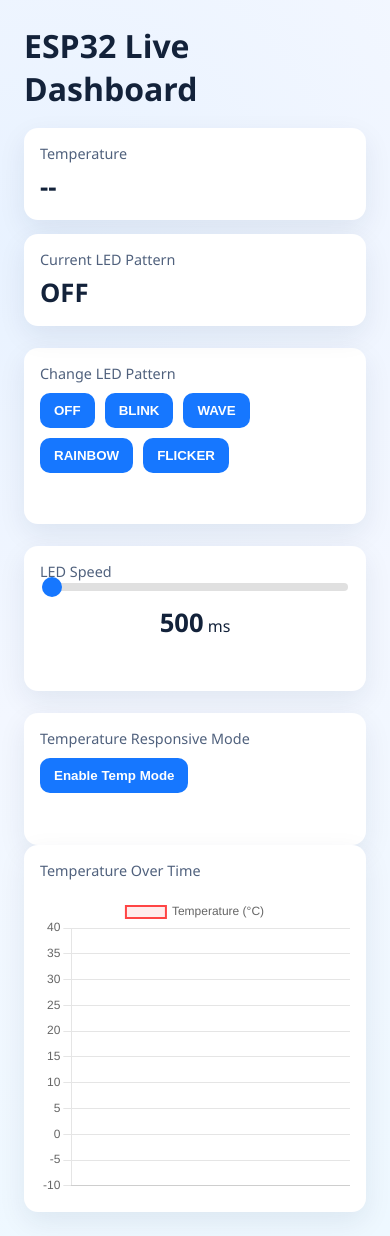
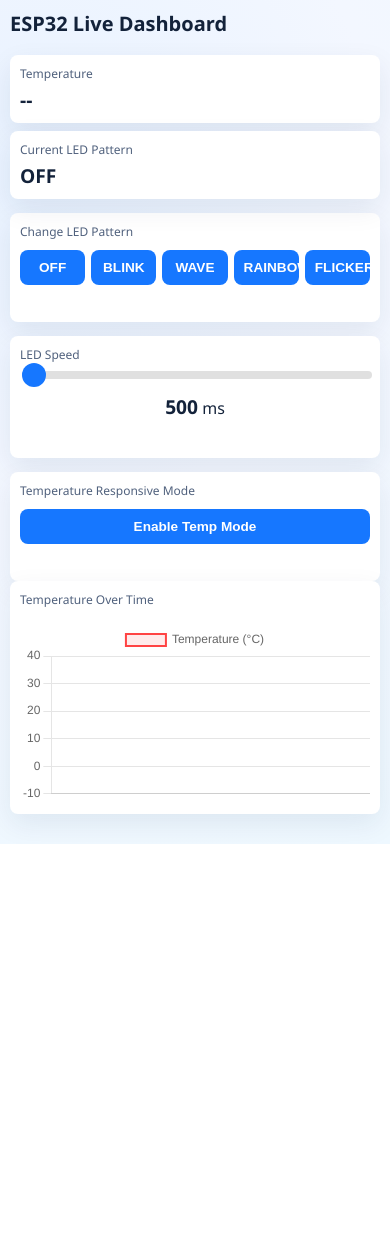
Before and after one commit to MattJenkins7/TheFuture, a Flask app: page / in a window 390 px wide. After the commit the page ends 844 px from the top, so only its background shows below. Run offline with Flask 3, Linux system fonts and the light colour scheme; data that the repository does not hold is empty.

Commit message:
website upgradest to make mobile enabled

```diff
--- a/templates/index.html
+++ b/templates/index.html
@@ -35,7 +35,7 @@
       .wrap {
         max-width: 900px;
         margin: 0 auto;
-        padding: 24px;
+        padding: 16px;
       }
 
       .header {
@@ -44,7 +44,7 @@
 
       h1 {
         margin: 0 0 4px;
-        font-size: 2rem;
+        font-size: 1.75rem;
       }
 
       .sub {
@@ -53,61 +53,70 @@
 
       .grid {
         display: grid;
-        grid-template-columns: repeat(auto-fit, minmax(200px, 1fr));
-        gap: 14px;
+        grid-template-columns: repeat(auto-fit, minmax(150px, 1fr));
+        gap: 12px;
       }
 
       .card {
         background: var(--card);
-        border-radius: 14px;
-        padding: 16px;
+        border-radius: 12px;
+        padding: 14px;
         box-shadow: 0 10px 28px rgba(18, 38, 75, 0.08);
       }
 
       .label {
-        font-size: 0.9rem;
+        font-size: 0.85rem;
         color: var(--muted);
       }
 
       .value {
         margin-top: 6px;
-        font-size: 1.6rem;
+        font-size: 1.5rem;
         font-weight: 700;
       }
 
       .pattern {
-        margin-top: 22px;
+        margin-top: 18px;
       }
 
       .buttons {
         margin-top: 10px;
         display: flex;
         flex-wrap: wrap;
-        gap: 10px;
+        gap: 8px;
       }
 
       button {
         border: none;
-        border-radius: 10px;
-        padding: 10px 14px;
+        border-radius: 8px;
+        padding: 12px 16px;
         background: var(--accent);
         color: #fff;
         cursor: pointer;
         font-weight: 600;
+        font-size: 0.95rem;
+        transition: background 0.2s;
+        flex: 1;
+        min-width: 80px;
       }
 
       button:hover {
         background: var(--accent-2);
       }
 
+      button:active {
+        transform: scale(0.98);
+      }
+
       .status {
-        margin-top: 16px;
+        margin-top: 12px;
         color: var(--ok);
         min-height: 1.2em;
+        font-size: 0.9rem;
       }
 
       .speed-control {
-        margin-top: 22px;
+        margin-top: 18px;
       }
 
       .speed-display {
@@ -115,10 +124,12 @@
         justify-content: space-between;
         align-items: center;
         margin-bottom: 12px;
+        flex-wrap: wrap;
+        gap: 8px;
       }
 
       .speed-value {
-        font-size: 1.6rem;
+        font-size: 1.5rem;
         font-weight: 700;
       }
 
@@ -129,21 +140,22 @@
         background: #e0e0e0;
         outline: none;
         -webkit-appearance: none;
+        margin-top: 8px;
       }
 
       input[type="range"]::-webkit-slider-thumb {
         -webkit-appearance: none;
         appearance: none;
-        width: 20px;
-        height: 20px;
+        width: 24px;
+        height: 24px;
         border-radius: 50%;
         background: var(--accent);
         cursor: pointer;
       }
 
       input[type="range"]::-moz-range-thumb {
-        width: 20px;
-        height: 20px;
+        width: 24px;
+        height: 24px;
         border-radius: 50%;
         background: var(--accent);
         cursor: pointer;
@@ -152,16 +164,139 @@
 
       .chart-container {
         position: relative;
-        height: 300px;
+        height: 250px;
         margin-top: 16px;
       }
 
       .temp-responsive-section {
-        margin-top: 22px;
+        margin-top: 18px;
       }
 
       button.active {
         background: var(--ok);
+      }
+
+      /* Mobile responsive styles */
+      @media (max-width: 768px) {
+        .wrap {
+          padding: 12px;
+        }
+
+        h1 {
+          font-size: 1.5rem;
+        }
+
+        .grid {
+          grid-template-columns: repeat(auto-fit, minmax(130px, 1fr));
+          gap: 10px;
+        }
+
+        .card {
+          padding: 12px;
+          border-radius: 10px;
+        }
+
+        .label {
+          font-size: 0.8rem;
+        }
+
+        .value {
+          font-size: 1.3rem;
+          margin-top: 4px;
+        }
+
+        .buttons {
+          gap: 6px;
+        }
+
+        button {
+          padding: 10px 12px;
+          font-size: 0.9rem;
+          min-width: 70px;
+        }
+
+        .speed-value {
+          font-size: 1.3rem;
+        }
+
+        .chart-container {
+          height: 200px;
+        }
+
+        .status {
+          font-size: 0.85rem;
+        }
+      }
+
+      @media (max-width: 480px) {
+        .wrap {
+          padding: 10px;
+        }
+
+        h1 {
+          font-size: 1.25rem;
+          margin: 0 0 2px;
+        }
+
+        .grid {
+          grid-template-columns: 1fr;
+          gap: 8px;
+        }
+
+        .card {
+          padding: 10px;
+          border-radius: 8px;
+        }
+
+        .label {
+          font-size: 0.75rem;
+        }
+
+        .value {
+          font-size: 1.2rem;
+          margin-top: 4px;
+        }
+
+        .buttons {
+          gap: 6px;
+          justify-content: space-between;
+        }
+
+        button {
+          padding: 10px 10px;
+          font-size: 0.85rem;
+          flex: 1;
+          min-width: 60px;
+        }
+
+        .speed-display {
+          flex-direction: column;
+          align-items: flex-start;
+        }
+
+        .speed-value {
+          font-size: 1.2rem;
+        }
+
+        .chart-container {
+          height: 180px;
+        }
+
+        .status {
+          font-size: 0.8rem;
+        }
+
+        .pattern {
+          margin-top: 14px;
+        }
+
+        .speed-control {
+          margin-top: 14px;
+        }
+
+        .temp-responsive-section {
+          margin-top: 14px;
+        }
       }
     </style>
   </head>
```
